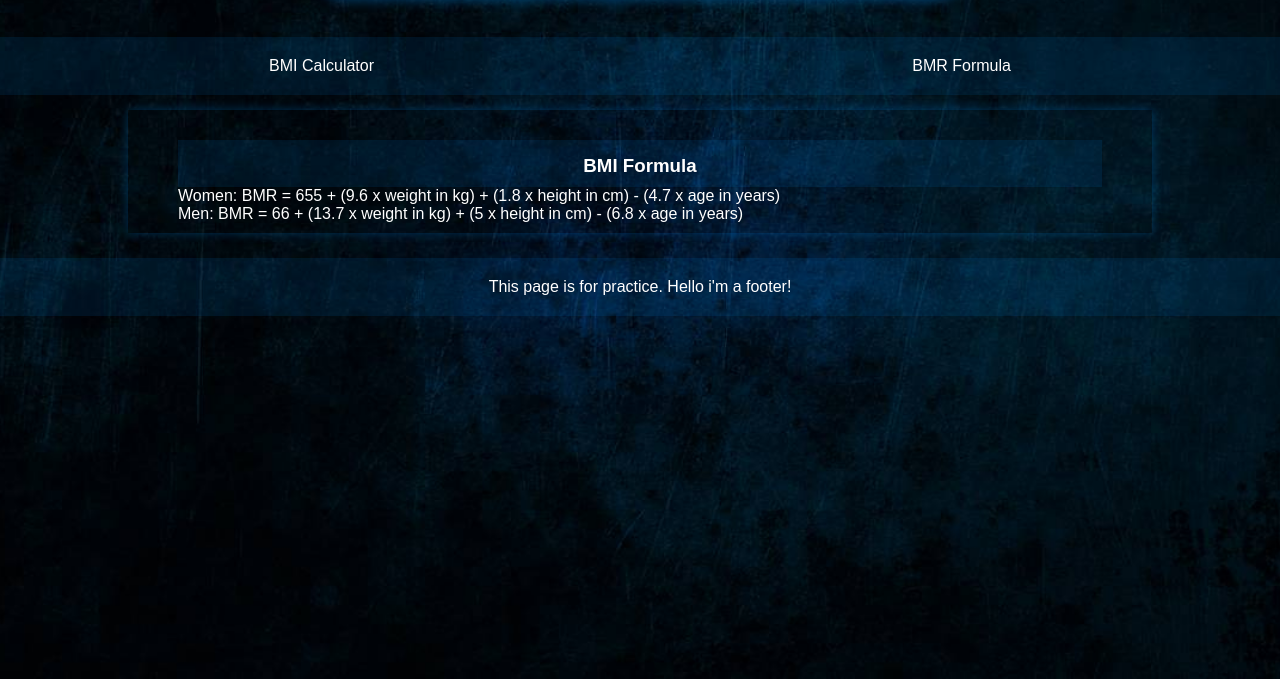
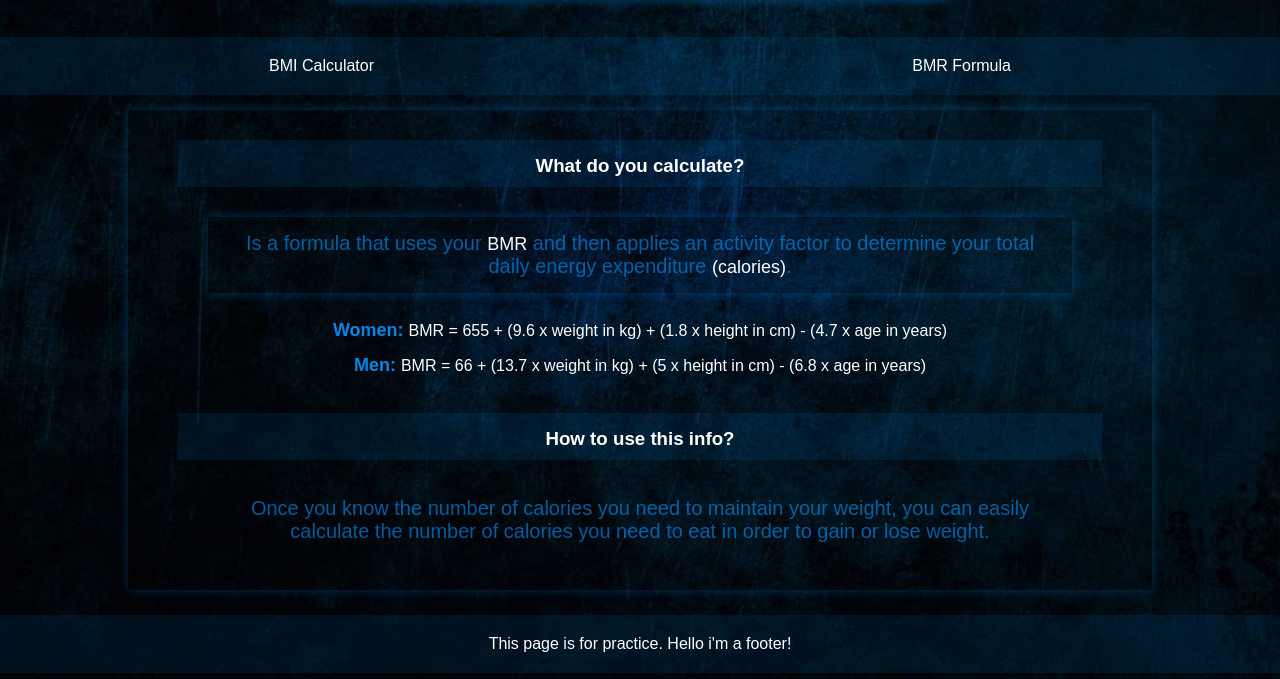
Before and after one commit to franmurillo94/Harris_Benedict, a plain HTML site: page ecuation.html in a window 1280 px wide. Shown: the part 121-800 px from the top of the page. Drawn offline with Linux system fonts and the light colour scheme.

Commit message:
info en ecuation.html | se agrego kcal al resultado en js

```diff
--- a/ecuation.html
+++ b/ecuation.html
@@ -1,11 +1,13 @@
 <!DOCTYPE html>
 <html lang="en">
+
 <head>
     <meta charset="UTF-8">
     <meta name="viewport" content="width=device-width, initial-scale=1.0">
     <link rel="stylesheet" href="css/style.css">
     <title>The Harris Benedict Equation</title>
 </head>
+
 <body>
     <header>
         <h1>The Harris Benedict Equation</h1>
@@ -18,15 +20,26 @@
     </nav>
     <main>
         <article>
-            <h3>BMI Formula</h3>
-            <p>Women: BMR = 655 + (9.6 x weight in kg) + (1.8 x height in cm) - (4.7 x age in years)</p>
-            <p> Men: BMR = 66 + (13.7 x weight in kg) + (5 x height in cm) - (6.8 x age in years)</p>
+            <h3>What do you calculate?</h3>
+            <div class="formula">
+                <p class="definition"> Is a formula that uses your <span>BMR</span> and then applies an activity
+                    factor to determine your total daily energy expenditure <span>(calories)</span>.</p>
+                <p> <span> Women: </span> BMR = 655 + (9.6 x weight in kg) + (1.8 x height in cm) - (4.7 x age in years)
+                </p>
+                <p> <span> Men: </span> BMR = 66 + (13.7 x weight in kg) + (5 x height in cm) - (6.8 x age in years)</p>
+            </div>
+            <h3>How to use this info?</h3>
+            <div class="formula">
+                <p class="info">Once you know the number of calories you need to maintain your weight,
+                    you can easily calculate the number of calories you need to eat in
+                    order to gain or lose weight.</p>
+            </div>
         </article>
     </main>
 
     <footer>
         <p>This page is for practice. Hello i'm a footer!</p>
     </footer>
-    <script type="text/javascript" src="main.js"></script>
 </body>
+
 </html>
--- a/main.js
+++ b/main.js
@@ -72,7 +72,7 @@ function calculateBMI(){
         }
         error.classList.remove("error");
         error.innerHTML = "";
-        bmiText.innerHTML = bmi.toFixed(2);
+        bmiText.innerHTML = bmi.toFixed(2) + " kcal";
     }
 }
 
--- a/sass/_variables.sass
+++ b/sass/_variables.sass
@@ -2,4 +2,5 @@ $back: rgba(0,150,255,0.1)
 $shadow: rgba(0,150,255,0.3)
 $hover: rgba(0,150,255,0.5)
 $font: rgba(0,150,255,0.6)
+$span: rgba(0,150,255,0.9)
 $error: rgba(255,0,0,0.7)
--- a/sass/style.sass
+++ b/sass/style.sass
@@ -175,3 +175,29 @@ footer
     text-align: center
     //box-shadow: 0 0 10px $hover
     background: $back
+
+.formula
+    //border: 1px solid red
+    margin: 20px
+    padding: 10px
+    p
+        //border: 1px solid red
+        padding: 7px
+        text-align: center
+        span
+            color: $span
+            font-weight: bold
+            font-size: 18px
+    .definition
+        box-shadow: 0 0 10px $shadow
+        padding: 15px
+        margin-bottom: 20px
+        font-size: 20px
+        text-align: center
+        color: $font
+        span
+            color: white
+            font-weight: normal
+    .info
+        font-size: 20px
+        color: $font
```
Also changed, not shown: css/style.css, 1 other file.
